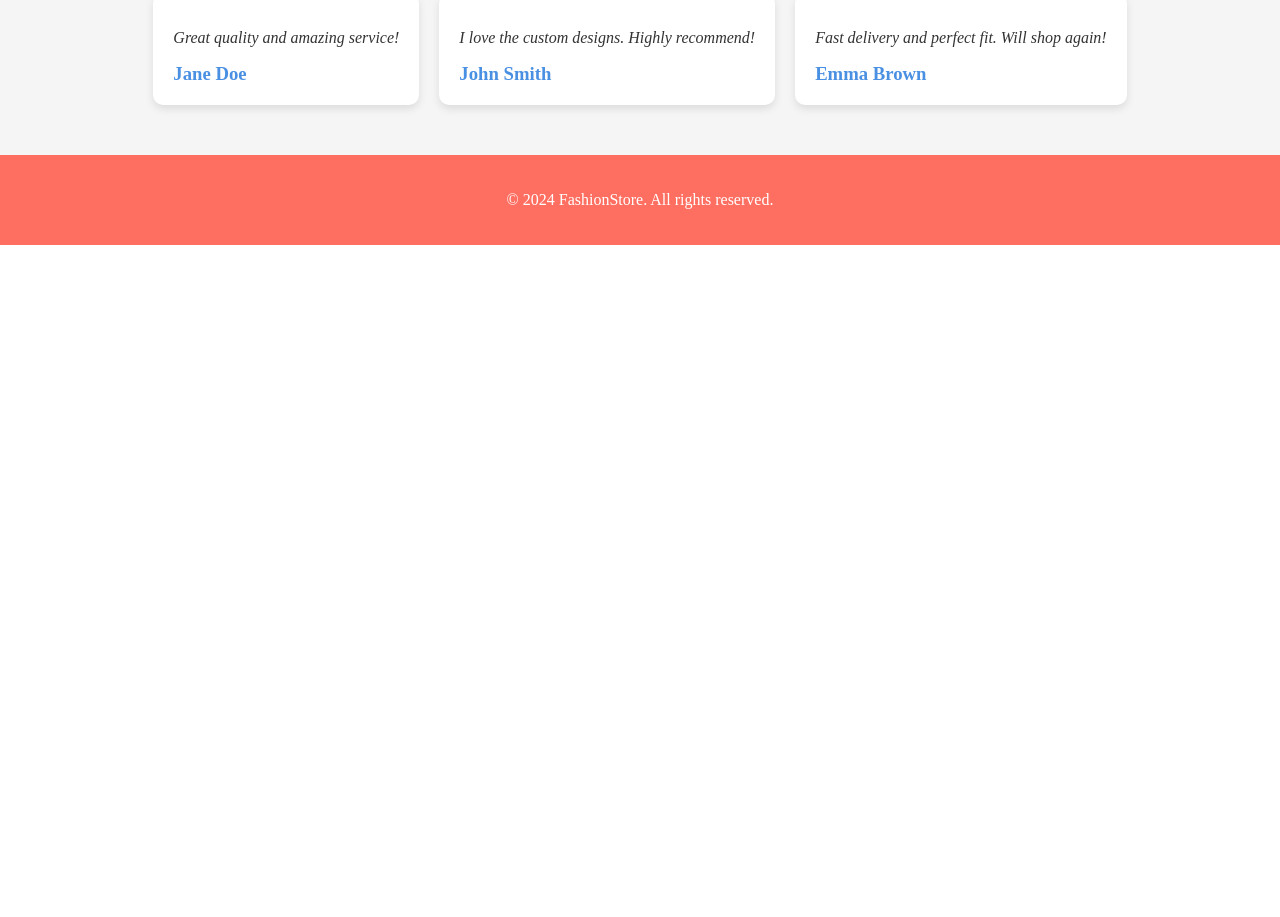
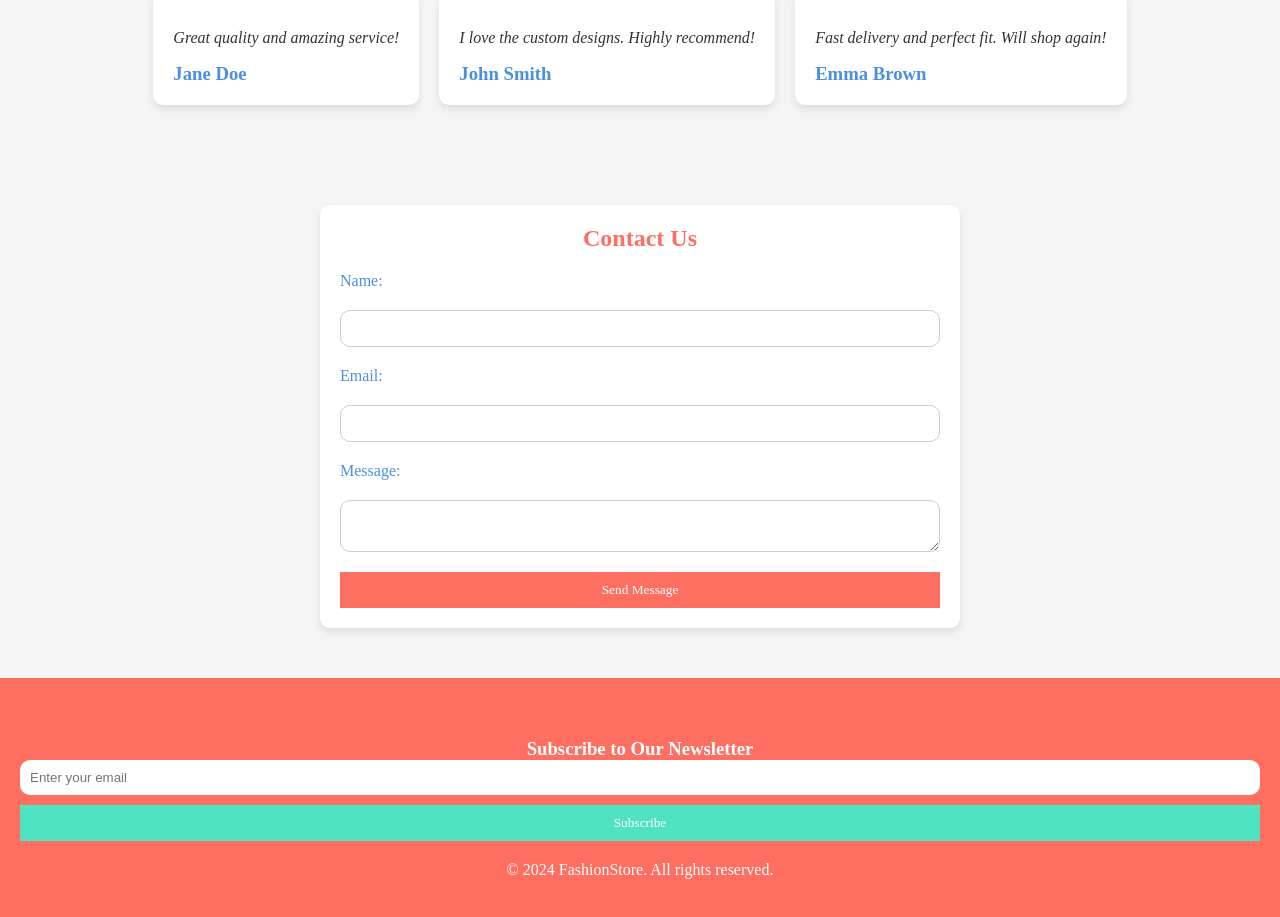
Before and after one commit to Babatunde-Segun/fashion-house, a React (Vite) app: page / in a window 1280 px wide. Shown: the part 1719-2636 px from the top of the page. Before the commit the page ends 1964 px from the top, so only its background shows below. Built offline with nearby package versions, Linux system fonts and the light colour scheme.

Commit message:
fifth commit contactform

```diff
--- a/src/App.jsx
+++ b/src/App.jsx
@@ -5,6 +5,7 @@ import ProductGrid from "./components/ProductGrid";
 import Footer from "./components/Footer";
 import WhySewWithUs from "./components/WhySewWithUs";
 import Testimonials from "./components/Testimonials";
+import ContactForm from "./components/ContactForm";
 // import "./styles/global.css";
 
 const App = () => {
@@ -15,6 +16,7 @@ const App = () => {
       <ProductGrid />
       <WhySewWithUs />
       <Testimonials />
+      <ContactForm />
       <Footer />
     </div>
   );
--- /dev/null
+++ b/src/components/ContactForm.jsx
@@ -0,0 +1,38 @@
+import React from "react";
+import styles from "../styles/ContactForm.module.css";
+import { motion } from "framer-motion";
+
+const ContactForm = () => {
+  return (
+    <section className={styles.contactForm}>
+      <motion.div
+        className={styles.formContainer}
+        initial={{ opacity: 0, scale: 0.8 }}
+        animate={{ opacity: 1, scale: 1 }}
+        transition={{ duration: 1 }}
+      >
+        <h2>Contact Us</h2>
+        <form>
+          <label htmlFor="name">Name:</label>
+          <input type="text" id="name" name="name" required />
+
+          <label htmlFor="email">Email:</label>
+          <input type="email" id="email" name="email" required />
+
+          <label htmlFor="message">Message:</label>
+          <textarea id="message" name="message" required />
+
+          <motion.button
+            type="submit"
+            className={styles.submitButton}
+            whileHover={{ scale: 1.1 }}
+          >
+            Send Message
+          </motion.button>
+        </form>
+      </motion.div>
+    </section>
+  );
+};
+
+export default ContactForm;
--- a/src/components/Footer.jsx
+++ b/src/components/Footer.jsx
@@ -4,16 +4,48 @@ import { motion } from "framer-motion";
 
 const Footer = () => {
   return (
-    <motion.footer
-      className={styles.footer}
-      initial={{ y: 50, opacity: 0 }}
-      animate={{ y: 0, opacity: 1 }}
-      transition={{ duration: 0.5 }}
-    >
-      <div className={styles.footerContent}>
-        <p>&copy; 2024 FashionStore. All rights reserved.</p>
+    <footer className={styles.footer}>
+      <div className={styles.socialMedia}>
+        <a
+          href="https://facebook.com"
+          target="_blank"
+          rel="noopener noreferrer"
+        >
+          <i className="fab fa-facebook-f"></i>
+        </a>
+        <a href="https://twitter.com" target="_blank" rel="noopener noreferrer">
+          <i className="fab fa-twitter"></i>
+        </a>
+        <a
+          href="https://instagram.com"
+          target="_blank"
+          rel="noopener noreferrer"
+        >
+          <i className="fab fa-instagram"></i>
+        </a>
+        <a
+          href="https://linkedin.com"
+          target="_blank"
+          rel="noopener noreferrer"
+        >
+          <i className="fab fa-linkedin-in"></i>
+        </a>
       </div>
-    </motion.footer>
+      <div className={styles.newsletter}>
+        <h3>Subscribe to Our Newsletter</h3>
+        <form className={styles.newsletterForm}>
+          <input type="email" placeholder="Enter your email" required />
+          <motion.button
+            type="submit"
+            className={styles.subscribeButton}
+            whileHover={{ scale: 1.1 }}
+          >
+            Subscribe
+          </motion.button>
+        </form>
+      </div>
+      <p>&copy; 2024 FashionStore. All rights reserved.</p>
+    </footer>
   );
 };
 
--- /dev/null
+++ b/src/styles/ContactForm.module.css
@@ -0,0 +1,50 @@
+.contactForm {
+  padding: 3.125rem 1.25rem;
+  background-color: var(--neutral-color);
+  text-align: center;
+}
+
+.formContainer {
+  max-width: 600px;
+  margin: 0 auto;
+  background-color: white;
+  padding: 1.25rem;
+  border-radius: 0.625rem;
+  box-shadow: 0 0.25rem 0.5rem rgba(0, 0, 0, 0.1);
+}
+
+.contactForm h2 {
+  margin-bottom: 1.25rem;
+  color: var(--primary-color);
+}
+
+form {
+  display: flex;
+  flex-direction: column;
+  gap: 1.25rem;
+}
+
+label {
+  text-align: left;
+  color: var(--secondary-color);
+}
+
+input,
+textarea {
+  padding: 0.625rem;
+  border: 1px solid #ccc;
+  border-radius: 0.625rem;
+}
+
+.submitButton {
+  padding: 0.625rem 1.25rem;
+  background-color: var(--primary-color);
+  border: none;
+  color: white;
+  cursor: pointer;
+  transition: background-color 0.3s;
+}
+
+.submitButton:hover {
+  background-color: var(--accent-color);
+}
--- a/src/styles/Footer.module.css
+++ b/src/styles/Footer.module.css
@@ -1,6 +1,52 @@
 .footer {
-  padding: 1.25rem;
+  padding: 2.5rem 1.25rem;
   background-color: var(--primary-color);
   color: white;
   text-align: center;
 }
+
+.socialMedia {
+  display: flex;
+  justify-content: center;
+  gap: 1rem;
+  margin-bottom: 1.25rem;
+}
+
+.socialMedia a {
+  color: white;
+  font-size: 1.5rem;
+  transition: color 0.3s;
+}
+
+.socialMedia a:hover {
+  color: var(--accent-color);
+}
+
+.newsletter {
+  margin-bottom: 1.25rem;
+}
+
+.newsletterForm {
+  display: flex;
+  justify-content: center;
+  gap: 0.625rem;
+}
+
+.newsletterForm input {
+  padding: 0.625rem;
+  border: none;
+  border-radius: 0.625rem;
+}
+
+.subscribeButton {
+  padding: 0.625rem 1.25rem;
+  background-color: var(--accent-color);
+  border: none;
+  color: white;
+  cursor: pointer;
+  transition: background-color 0.3s;
+}
+
+.subscribeButton:hover {
+  background-color: var(--secondary-color);
+}
```
